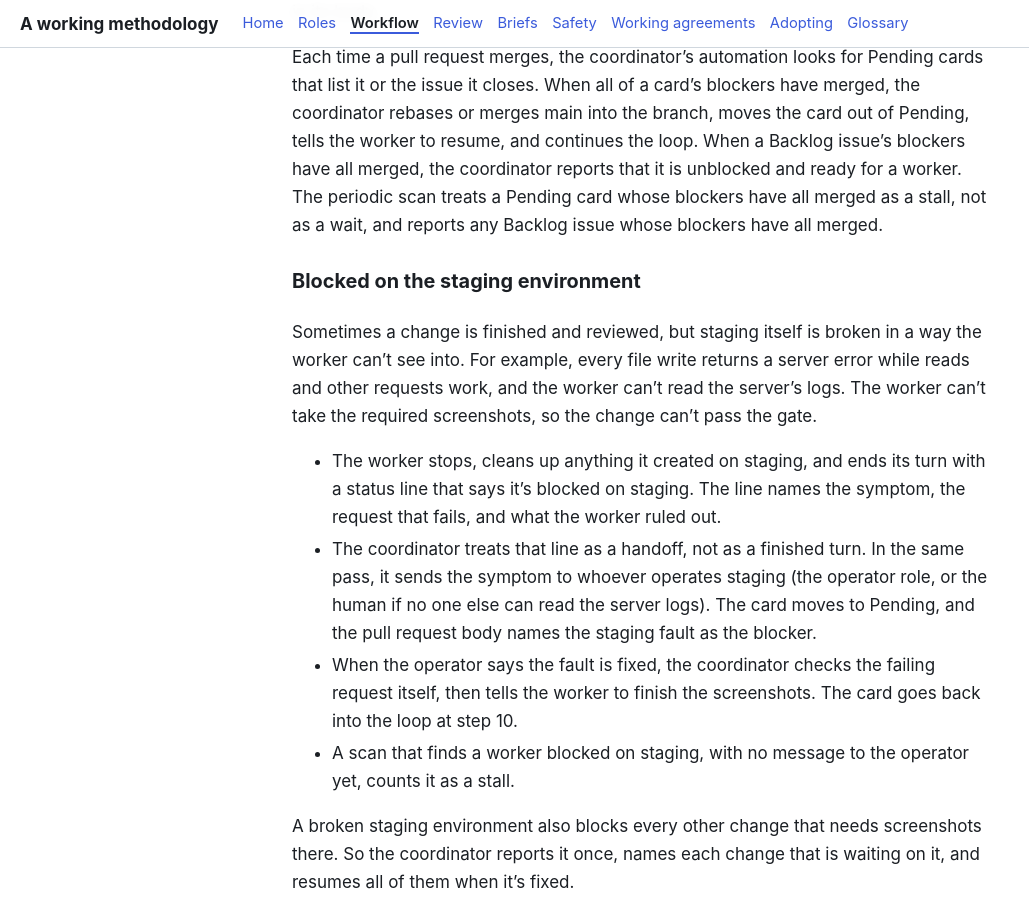
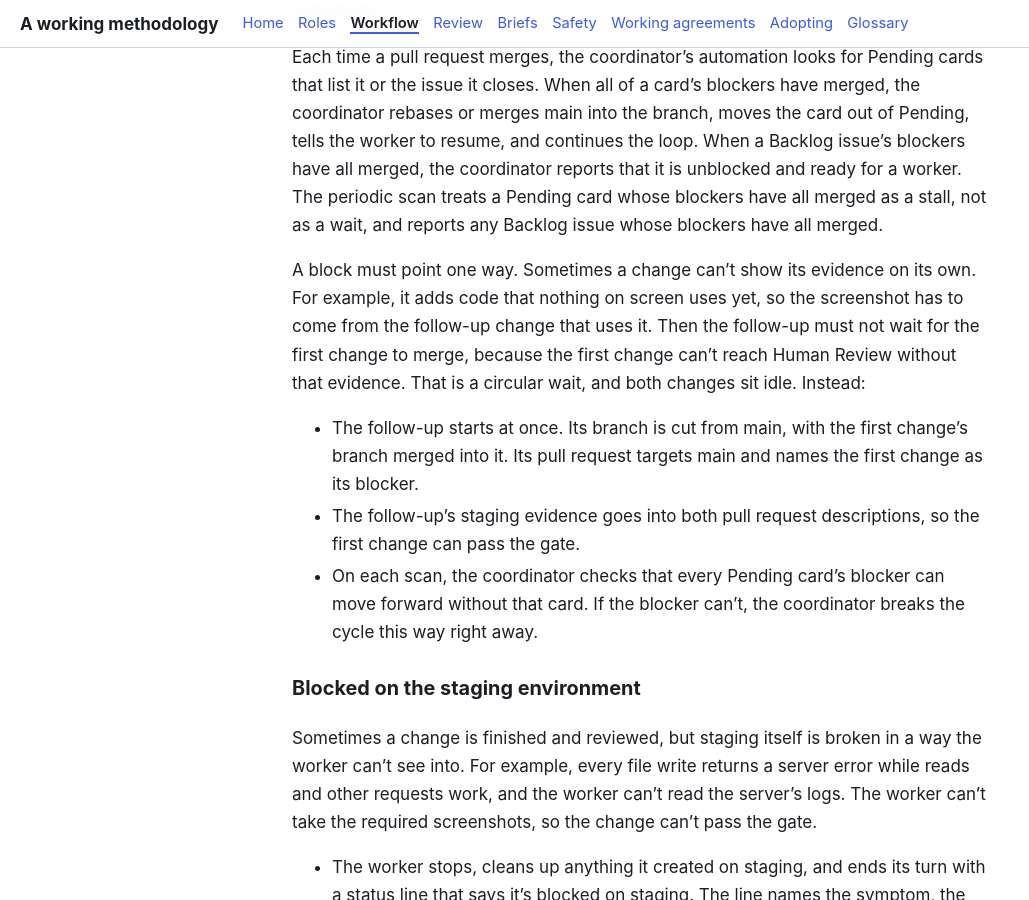
Before and after one commit to tangentcode/methodology, a Jekyll site: the page built from workflow.md, in a window 1280 px wide and 900 px high, scrolled down 6497 px. Shown: the whole window, without its empty margins (0-1029 px from the left). Built offline with Jekyll 4.4.1, drawn with Linux system fonts in a browser that asks for light colours; our own code applies the rules of GitHub Pages for plain Markdown files.

Commit message:
Workflow: a Pending change never waits on a follow-up that waits on it (#26)
Co-authored-by: tangentstorm <2150613+tangentstorm@users.noreply.github.com>

```diff
--- a/workflow.md
+++ b/workflow.md
@@ -91,6 +91,12 @@ A change that is otherwise ready but waits on another change goes to Pending, no
 
 Each time a pull request merges, the coordinator's automation looks for Pending cards that list it or the issue it closes. When all of a card's blockers have merged, the coordinator rebases or merges main into the branch, moves the card out of Pending, tells the worker to resume, and continues the loop. When a Backlog issue's blockers have all merged, the coordinator reports that it is unblocked and ready for a worker. The periodic scan treats a Pending card whose blockers have all merged as a stall, not as a wait, and reports any Backlog issue whose blockers have all merged.
 
+A block must point one way. Sometimes a change can't show its evidence on its own. For example, it adds code that nothing on screen uses yet, so the screenshot has to come from the follow-up change that uses it. Then the follow-up must not wait for the first change to merge, because the first change can't reach Human Review without that evidence. That is a circular wait, and both changes sit idle. Instead:
+
+- The follow-up starts at once. Its branch is cut from main, with the first change's branch merged into it. Its pull request targets main and names the first change as its blocker.
+- The follow-up's staging evidence goes into both pull request descriptions, so the first change can pass the gate.
+- On each scan, the coordinator checks that every Pending card's blocker can move forward without that card. If the blocker can't, the coordinator breaks the cycle this way right away.
+
 ### Blocked on the staging environment
 
 Sometimes a change is finished and reviewed, but staging itself is broken in a way the worker can't see into. For example, every file write returns a server error while reads and other requests work, and the worker can't read the server's logs. The worker can't take the required screenshots, so the change can't pass the gate.
```
